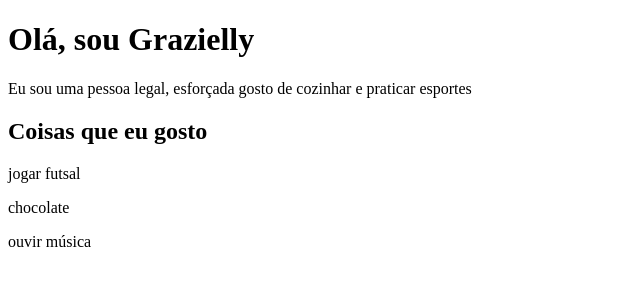
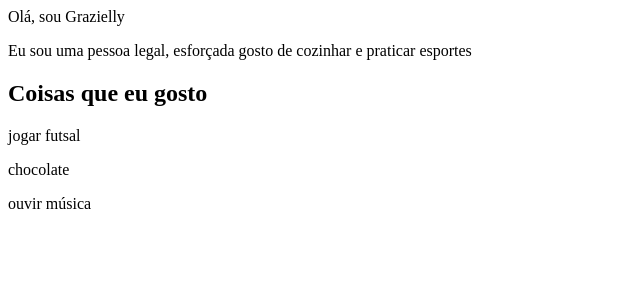
Before and after one commit to Graziellybiaco/meusite, a plain HTML site: page index.html in a window 1280 px wide. Shown: the whole page, without its empty margins (0-640 px from the left). Drawn offline with Linux system fonts and the light colour scheme.

Commit message:
Update index.html

```diff
--- a/index.html
+++ b/index.html
@@ -5,7 +5,7 @@
  <title>Grazielly</title>
 </head>
  <body>
- <h1>Olá, sou Grazielly</h1>
+ <header>Olá, sou Grazielly</header>
  <p> Eu sou uma pessoa legal, esforçada gosto de cozinhar e praticar esportes </p>
 <h2> Coisas que eu gosto</h2>
  </p> jogar futsal </p>
```
